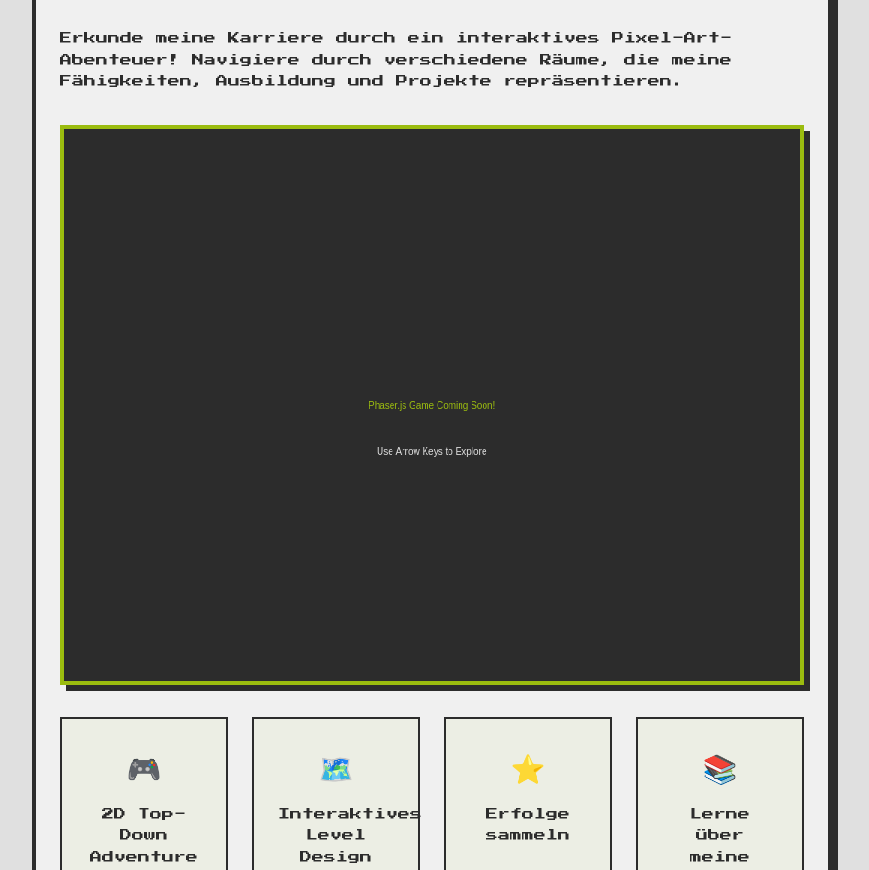
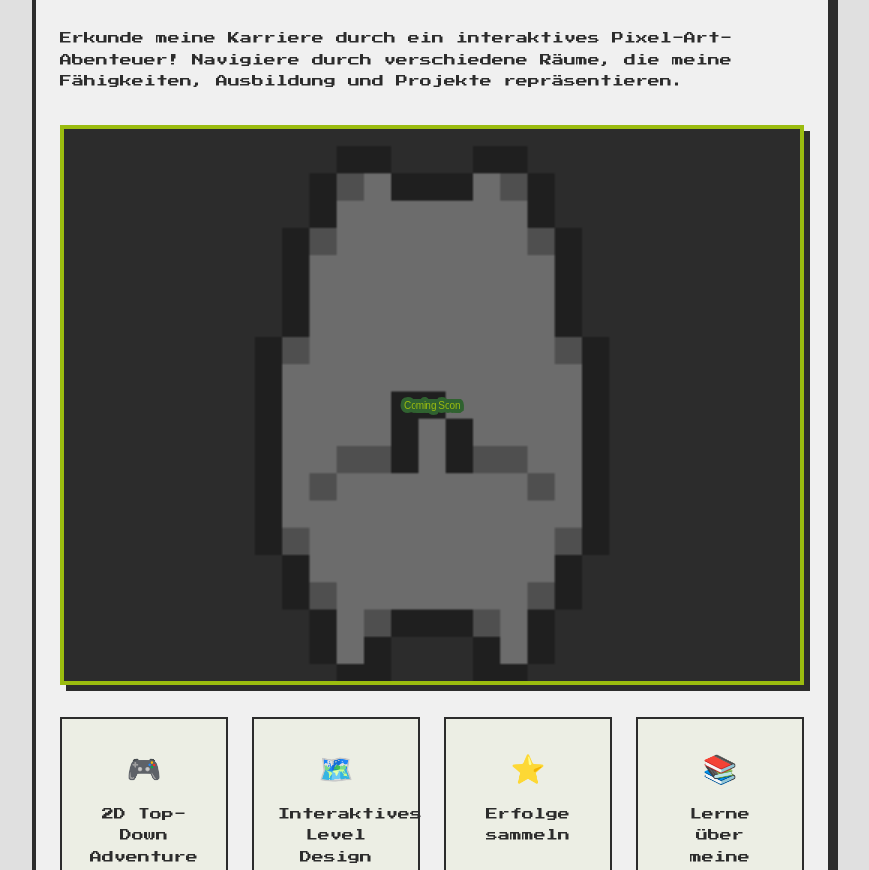
Before and after one commit to ChrisKlemtz/CK-WebDev_Portfolio, a React (Vite) app: page /game in a window 1280 px wide. Shown: the part 360-1230 px from the top of the page, without its empty margins (208-1077 px from the left). Built offline with nearby package versions, Linux system fonts and the light colour scheme.

Commit message:
added some styling stuff

```diff
--- a/src/App.jsx
+++ b/src/App.jsx
@@ -1,4 +1,5 @@
 import { BrowserRouter as Router, Routes, Route, useLocation } from 'react-router-dom';
+import { useEffect } from 'react';
 import { LanguageProvider } from './i18n/LanguageContext';
 import Header from './components/Header';
 import Footer from './components/Footer';
@@ -14,6 +15,11 @@ import './styles/main.scss';
 
 function AppContent() {
   const location = useLocation();
+
+  // Scroll to top on route change
+  useEffect(() => {
+    window.scrollTo(0, 0);
+  }, [location.pathname]);
 
   // Show Header/Footer only when NOT on landing page or game mode
   const showLayout = location.pathname !== '/' && location.pathname !== '/game';
--- a/src/components/Game/GameMode.jsx
+++ b/src/components/Game/GameMode.jsx
@@ -2,6 +2,7 @@ import { useEffect, useRef } from 'react';
 import { Link } from 'react-router-dom';
 import { useTranslation } from '../../i18n/LanguageContext';
 import Phaser from 'phaser';
+import dogGif from '/assets/gifs/dog_anoying.gif';
 
 function GameMode() {
   const { t } = useTranslation();
@@ -15,7 +16,7 @@ function GameMode() {
       parent: gameContainerRef.current,
       width: 800,
       height: 600,
-      backgroundColor: '#2C2C2C',
+      transparent: true,
       pixelArt: true,
       physics: {
         default: 'arcade',
@@ -26,19 +27,17 @@ function GameMode() {
       },
       scene: {
         create: function() {
-          // Add placeholder text
-          this.add.text(400, 300, 'Phaser.js Game Coming Soon!', {
+          // Add semi-transparent overlay for better text readability
+          const overlay = this.add.rectangle(400, 300, 800, 600, 0x2C2C2C, 0.7);
+
+          // Add "Coming Soon" text - large, bold, and green
+          this.add.text(400, 300, 'Coming Soon', {
             fontFamily: 'Press Start 2P',
-            fontSize: '20px',
+            fontSize: '64px',
             color: '#9BBC0F',
-            align: 'center'
-          }).setOrigin(0.5);
-
-          this.add.text(400, 350, 'Use Arrow Keys to Explore', {
-            fontFamily: 'Press Start 2P',
-            fontSize: '12px',
-            color: '#E0E0E0',
-            align: 'center'
+            align: 'center',
+            stroke: '#306230',
+            strokeThickness: 10
           }).setOrigin(0.5);
         }
       }
@@ -77,7 +76,16 @@ function GameMode() {
             </p>
 
             {/* Phaser Game Container */}
-            <div ref={gameContainerRef} className="game-mode__canvas" />
+            <div
+              ref={gameContainerRef}
+              className="game-mode__canvas"
+              style={{
+                backgroundImage: `url(${dogGif})`,
+                backgroundSize: 'cover',
+                backgroundPosition: 'center',
+                backgroundRepeat: 'no-repeat'
+              }}
+            />
 
             <div className="game-mode__features">
               <div className="feature-item">
--- a/src/components/Header.jsx
+++ b/src/components/Header.jsx
@@ -1,10 +1,11 @@
 import { useState } from 'react';
-import { Link } from 'react-router-dom';
+import { Link, useLocation } from 'react-router-dom';
 import { useTranslation } from '../i18n/LanguageContext';
 
 function Header() {
   const { language, toggleLanguage, t } = useTranslation();
   const [isMenuOpen, setIsMenuOpen] = useState(false);
+  const location = useLocation();
 
   const toggleMenu = () => {
     setIsMenuOpen(!isMenuOpen);
@@ -34,11 +35,11 @@ function Header() {
 
           <div className={`header__menu-wrapper ${isMenuOpen ? 'header__menu-wrapper--open' : ''}`}>
             <ul className="header__menu">
-              <li><Link to="/home" onClick={closeMenu}>{t('nav.home')}</Link></li>
-              <li><Link to="/about" onClick={closeMenu}>{t('nav.about')}</Link></li>
-              <li><Link to="/projects" onClick={closeMenu}>{t('nav.projects')}</Link></li>
-              <li><Link to="/tech-stack" onClick={closeMenu}>{t('nav.techStack')}</Link></li>
-              <li><Link to="/contact" onClick={closeMenu}>{t('nav.contact')}</Link></li>
+              <li><Link to="/home" onClick={closeMenu} className={location.pathname === '/home' ? 'active' : ''}>{t('nav.home')}</Link></li>
+              <li><Link to="/about" onClick={closeMenu} className={location.pathname === '/about' ? 'active' : ''}>{t('nav.about')}</Link></li>
+              <li><Link to="/projects" onClick={closeMenu} className={location.pathname === '/projects' ? 'active' : ''}>{t('nav.projects')}</Link></li>
+              <li><Link to="/tech-stack" onClick={closeMenu} className={location.pathname === '/tech-stack' ? 'active' : ''}>{t('nav.techStack')}</Link></li>
+              <li><Link to="/contact" onClick={closeMenu} className={location.pathname === '/contact' ? 'active' : ''}>{t('nav.contact')}</Link></li>
             </ul>
 
             <div className="header__actions">
--- a/src/styles/main.scss
+++ b/src/styles/main.scss
@@ -218,6 +218,12 @@ section {
         color: $color-accent-green;
         border-color: $color-accent-green;
       }
+
+      &.active {
+        color: $color-accent-green;
+        border-color: $color-accent-green;
+        background-color: rgba(155, 188, 15, 0.1);
+      }
     }
   }
 
@@ -343,6 +349,10 @@ section {
 
           &:hover {
             background-color: rgba(155, 188, 15, 0.1);
+          }
+
+          &.active {
+            background-color: rgba(155, 188, 15, 0.2);
           }
         }
       }
@@ -892,11 +902,14 @@ section {
     border: $border-width solid $color-accent-green;
     box-shadow: $shadow-medium;
     background-color: $color-primary-dark;
+    position: relative;
 
     canvas {
       display: block;
       width: 100% !important;
       height: auto !important;
+      position: relative;
+      z-index: 2;
     }
 
     @media (max-width: $breakpoint-sm) {
```
Also changed, not shown: public/assets/gifs/dog_anoying.gif (added), 1 other file (tests, documents, lock files or other folders).
